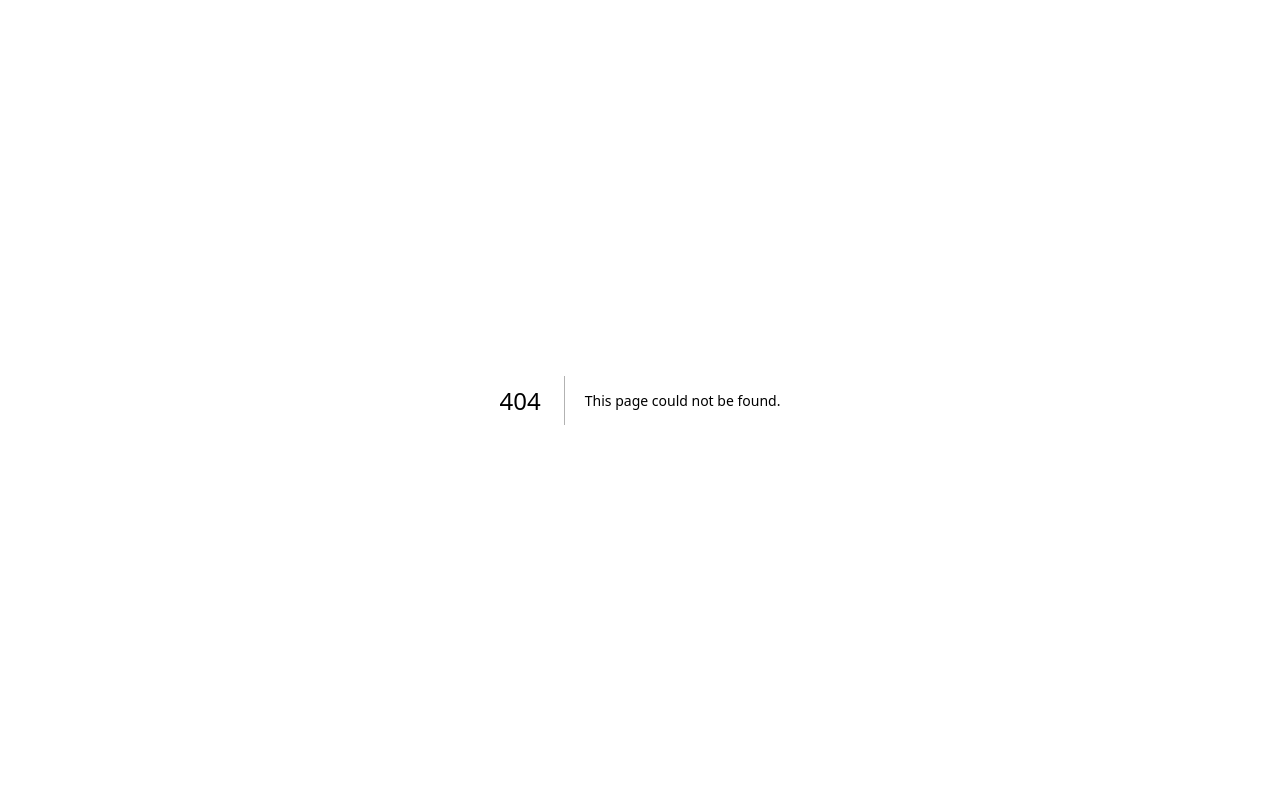
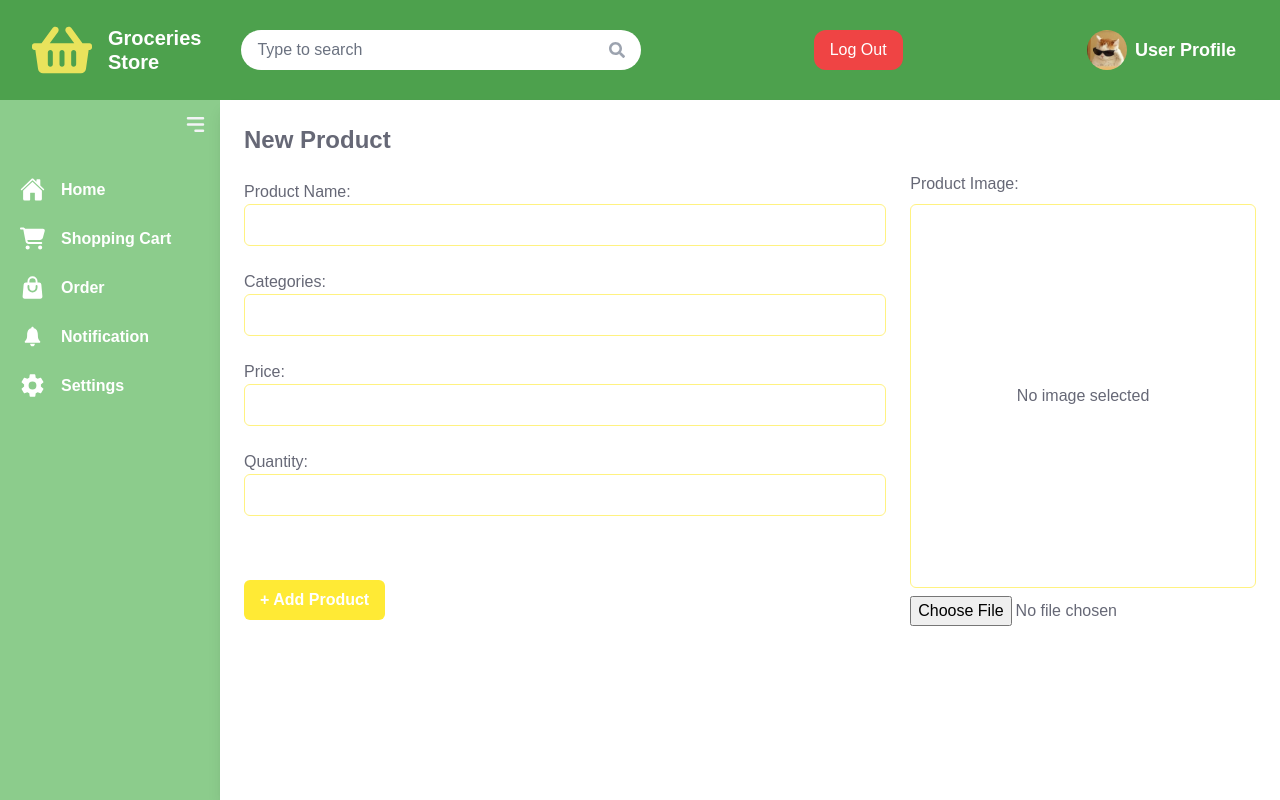
Before and after one commit to hafidhhusna/grocery-store-PAW6, a Next.js app: page /new-product in a window 1280 px wide. Before the commit this address had no page. Built offline with nearby package versions, Linux system fonts and the light colour scheme.

Commit message:
feat: create new-product page for admin

```diff
--- /dev/null
+++ b/src/app/new-product/page.tsx
@@ -0,0 +1,119 @@
+"use client";
+
+import React, { useState } from "react";
+import Header from "@/components/ui/Header";
+import SideBar from "@/components/ui/SideBar";
+
+const NewProduct: React.FC = () => {
+  const [productName, setProductName] = useState("");
+  const [categories, setCategories] = useState("");
+  const [price, setPrice] = useState("");
+  const [quantity, setQuantity] = useState("");
+  const [image, setImage] = useState<File | null>(null);
+
+  const handleImageChange = (e: React.ChangeEvent<HTMLInputElement>) => {
+    if (e.target.files && e.target.files.length > 0) {
+      setImage(e.target.files[0]);
+    }
+  };
+
+  const handleSubmit = () => {
+    const formData = new FormData();
+    formData.append("productName", productName);
+    formData.append("categories", categories);
+    formData.append("price", price);
+    formData.append("quantity", quantity);
+    if (image) formData.append("image", image);
+
+    // Simpan data atau kirim ke API
+    console.log("Form Submitted");
+  };
+
+  return (
+    <div className="flex flex-col min-h-screen bg-gray-100 w-full">
+      {/* Header */}
+      <Header />
+
+      {/* Main Content Section */}
+      <div className="flex flex-1 w-full">
+        {/* Sidebar */}
+        <SideBar />
+
+        {/* Form Section */}
+        <div className="flex-1 p-6 bg-white shadow-lg flex flex-col">
+          {/* Title */}
+          <h2 className="text-2xl font-semibold mb-4 text-[#666876]">New Product</h2>
+
+          {/* Form Fields */}
+          <div className="flex gap-6">
+            {/* Input Fields (70%) */}
+            <div className="flex-[6.5]">
+              <label className="block text-md font-medium text-[#666876] mt-2">Product Name:</label>
+              <input
+                type="text"
+                className="w-full border border-[#FFF281] rounded-md p-2 focus:outline-none mb-6 text-[#666876]"
+                value={productName}
+                onChange={(e) => setProductName(e.target.value)}
+              />
+              <label className="block text-md font-medium text-[#666876]">Categories:</label>
+              <input
+                type="text"
+                className="w-full border border-[#FFF281] rounded-md p-2 focus:outline-none mb-6 text-[#666876]"
+                value={categories}
+                onChange={(e) => setCategories(e.target.value)}
+              />
+              <label className="block text-md font-medium text-[#666876]">Price:</label>
+              <input
+                type="text"
+                className="w-full border border-[#FFF281] rounded-md p-2 focus:outline-none mb-6 text-[#666876]"
+                value={price}
+                onChange={(e) => setPrice(e.target.value)}
+              />
+              <label className="block text-md font-medium text-[#666876]">Quantity:</label>
+              <input
+                type="text"
+                className="w-full border border-[#FFF281] rounded-md p-2 focus:outline-none mb-6 text-[#666876]"
+                value={quantity}
+                onChange={(e) => setQuantity(e.target.value)}
+              />
+
+              {/* Submit Button */}
+              <div className="flex justify-left mt-10">
+                <button
+                  className="bg-[#FFEA35] text-white font-semibold py-2 px-4 rounded-md hover:bg-[#FCE96B]"
+                  onClick={handleSubmit}
+                >
+                  + Add Product
+                </button>
+              </div>
+            </div>
+
+            {/* Image Upload (30%) */}
+            <div className="flex-[3.5]">
+              <label className="block text-md font-medium text-[#666876] mb-2">Product Image:</label>
+              <div className="w-full border border-[#FFF281] rounded-md flex items-center justify-center h-80 md:h-96">
+                {image ? (
+                  <img
+                    src={URL.createObjectURL(image)}
+                    alt="Product"
+                    className="h-full w-auto object-contain"
+                  />
+                ) : (
+                  <span className="text-[#666876]">No image selected</span>
+                )}
+              </div>
+              <input
+                type="file"
+                className="mt-2 text-[#666876]"
+                accept="image/*"
+                onChange={handleImageChange}
+              />
+            </div>
+          </div>
+        </div>
+      </div>
+    </div>
+  );
+};
+
+export default NewProduct;
```
